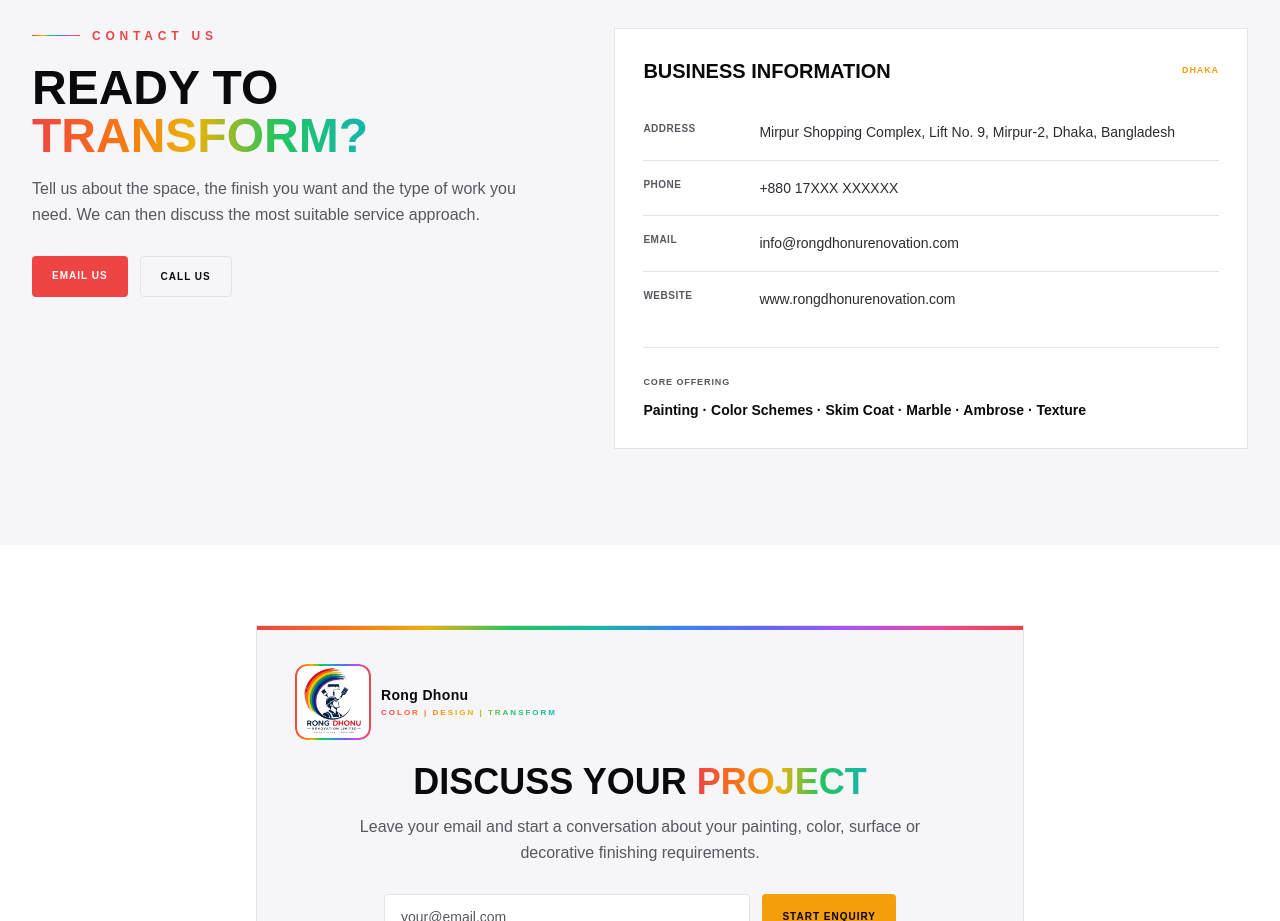
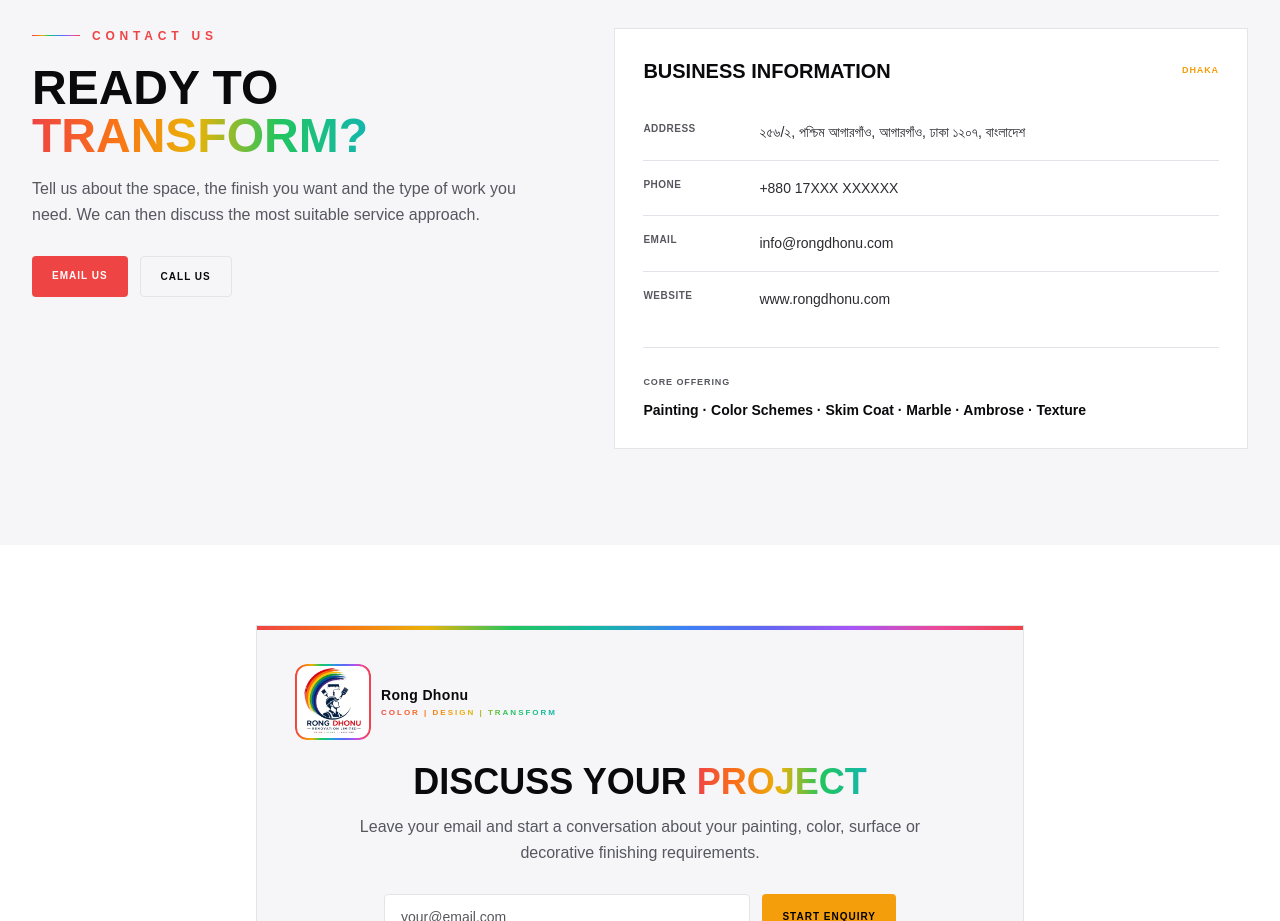
Before and after one commit to sahadul80/rongdhonu, a Next.js app: page / in a window 1280 px wide. Shown: the part 2960-3881 px from the top of the page. Built offline with nearby package versions, Linux system fonts and the light colour scheme.

Commit message:
address updaed

```diff
--- a/app/data/brand.ts
+++ b/app/data/brand.ts
@@ -3,9 +3,9 @@
   shortName: "Rong Dhonu",
   tagline: "COLOR | DESIGN | TRANSFORM",
   phone: "+880 17XXX XXXXXX",
-  email: "info@rongdhonurenovation.com",
-  website: "www.rongdhonurenovation.com",
-  address: "Mirpur Shopping Complex, Lift No. 9, Mirpur-2, Dhaka, Bangladesh",
+  email: "info@rongdhonu.com",
+  website: "www.rongdhonu.com",
+  address: "২৫৬/২, পশ্চিম আগারগাঁও, আগারগাঁও, ঢাকা ১২০৭, বাংলাদেশ",
   assets: {
     logo: "/images/rong-dhonu/logo.png",
     collateral: "/images/rong-dhonu/brand-collateral.jpg",
```
